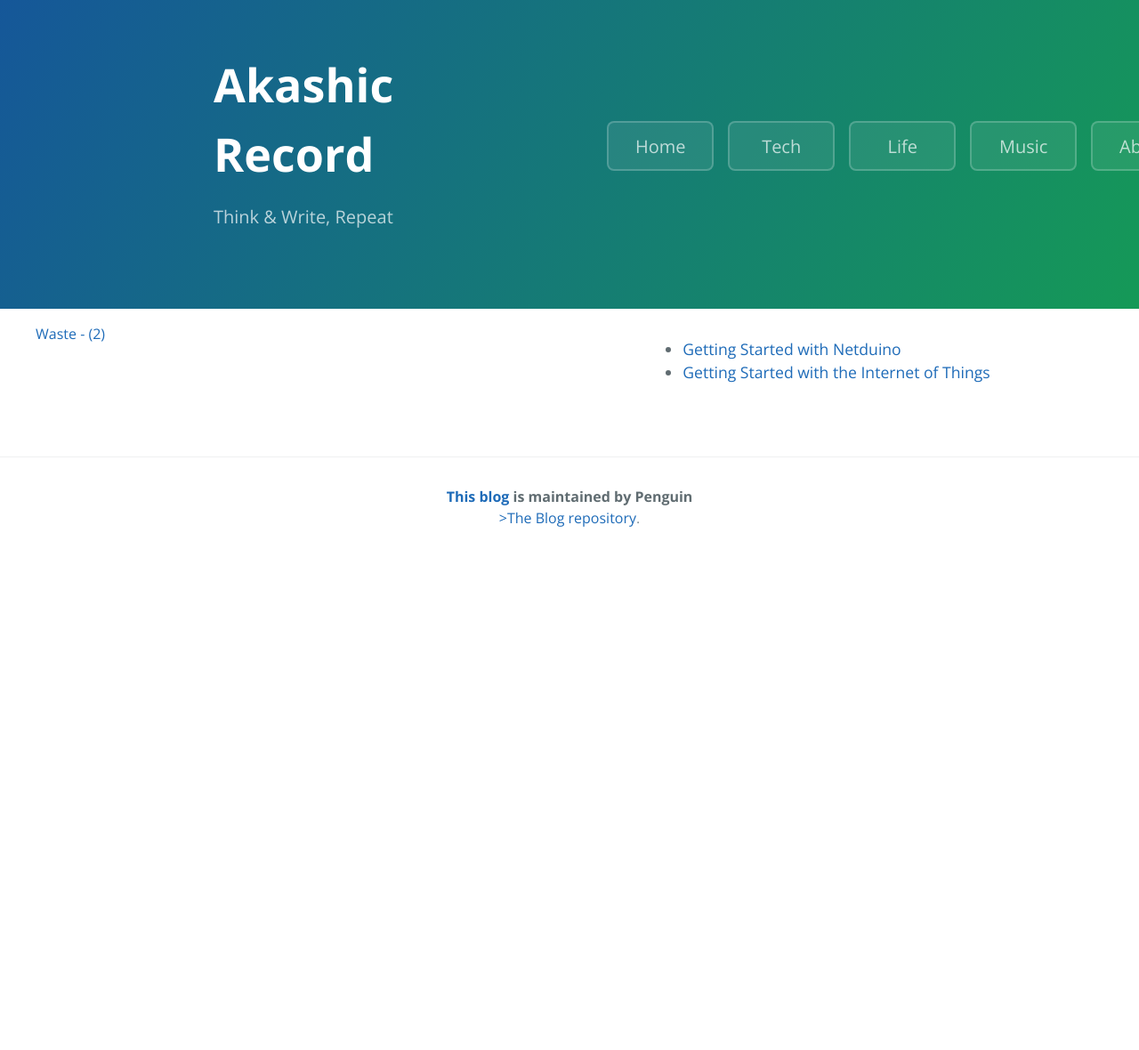
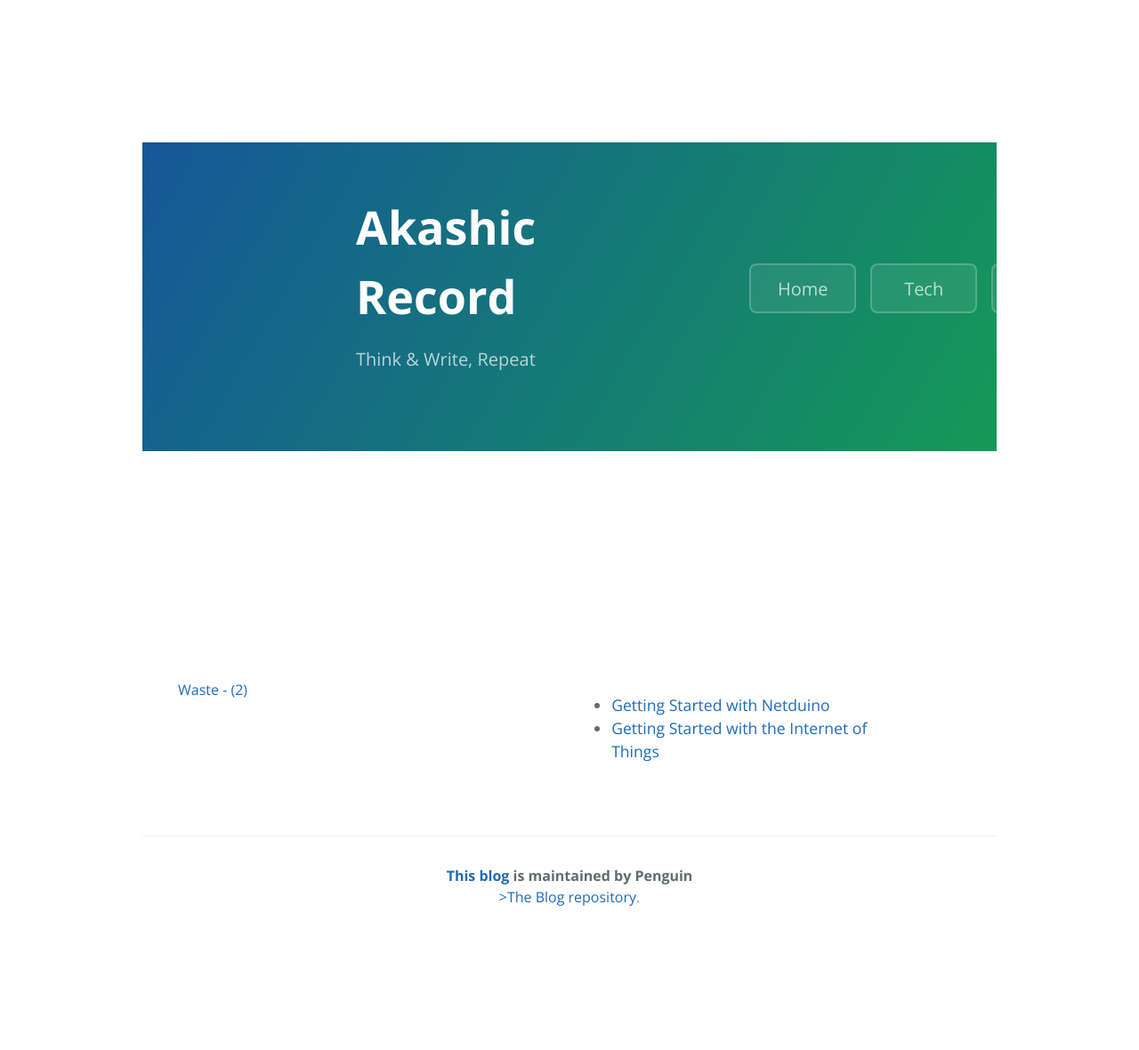
Before and after one commit to sivese/sivese.github.io, a Jekyll site: the page built from index.md, in a window 1280 px wide. Shown: the whole page at 89% size. Built offline with Jekyll 4.4.1, drawn with Linux system fonts in a browser that asks for light colours; before the commit the page ends 900 px from its top, so only the background shows below that.

Commit message:
Update akashic.scss

```diff
--- a/_sass/akashic.scss
+++ b/_sass/akashic.scss
@@ -45,7 +45,7 @@ $hr-border-color: #eff0f1 !default;
 }
 
 body {
-  padding: 0;
+  padding: 10rem;
   margin: 0;
   font-family: "Open Sans", "Helvetica Neue", Helvetica, Arial, sans-serif;
   font-size: 16px;
@@ -317,11 +317,12 @@ a {
 }
 
 .blog-body {
+  margin-top: 15rem;
   display: flex;
 }
 
 .side-nav {
-  width: 35rem;
+  width: 25rem;
 }
 
 .blog-name {
```
